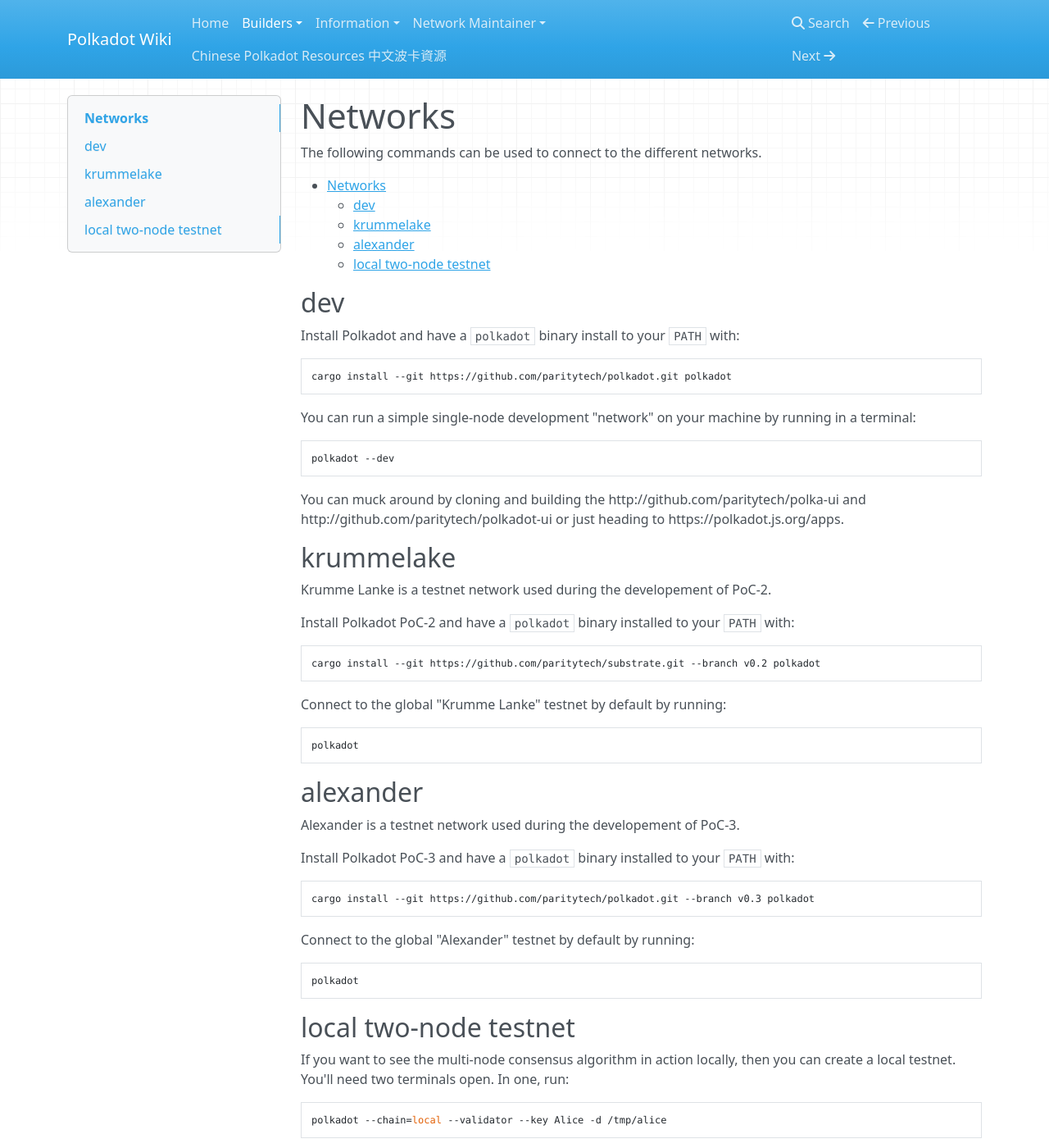
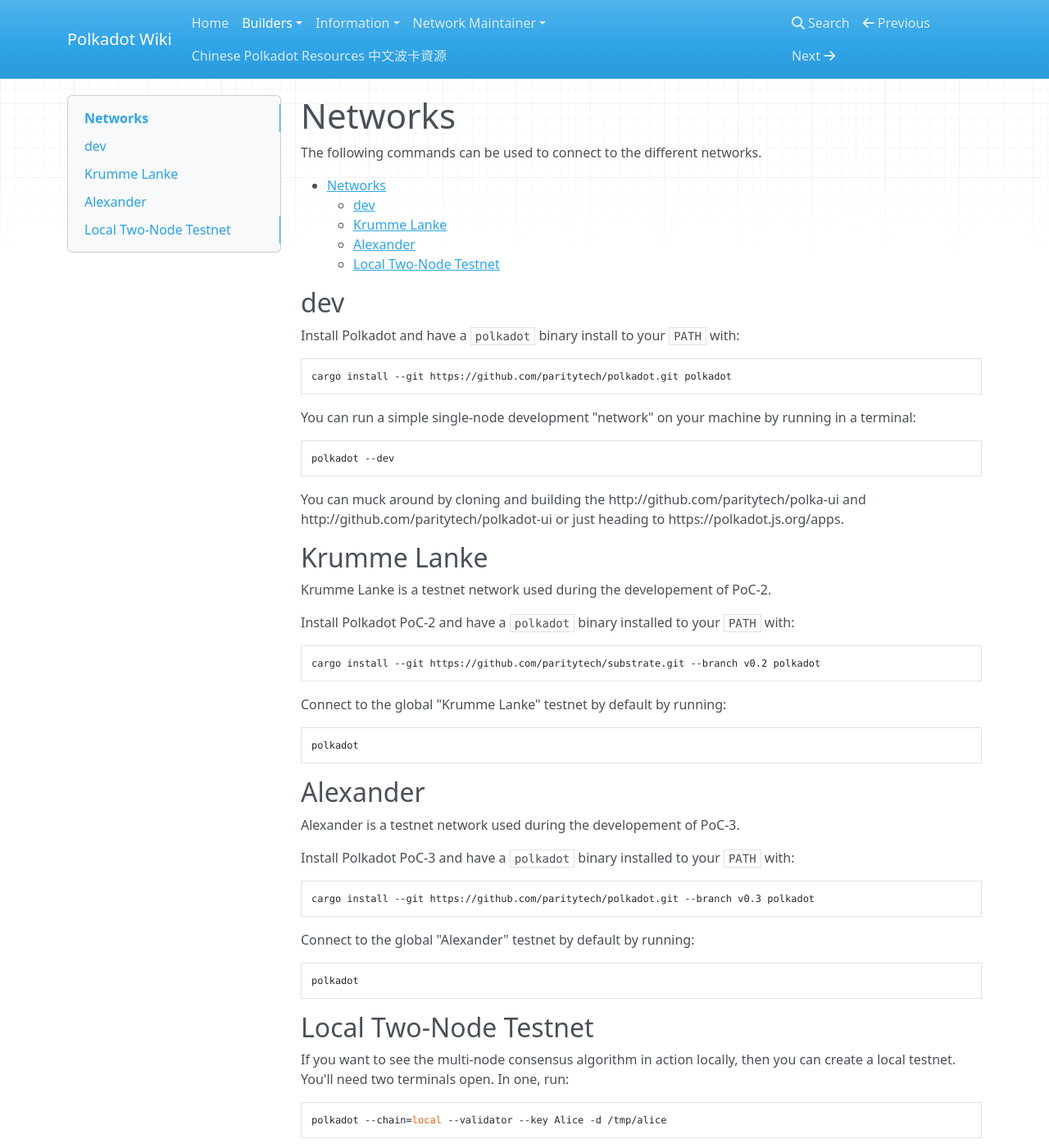
Before and after one commit to w3f/polkadot-wiki-old, an MkDocs documentation site: the page built from docs/polkadot/builders/networks.md, in a window 1280 px wide and 1400 px high. Shown: the whole window at 82% size. Built offline with MkDocs 1.6.1, drawn with Linux system fonts in a browser that asks for light colours; nearby versions of some CDN libraries.

Commit message:
Minor typo fixes

````diff
--- a/docs/polkadot/builders/networks.md
+++ b/docs/polkadot/builders/networks.md
@@ -20,7 +20,7 @@ polkadot --dev
 
 You can muck around by cloning and building the http://github.com/paritytech/polka-ui and http://github.com/paritytech/polkadot-ui or just heading to https://polkadot.js.org/apps.
 
-## krummelake
+## Krumme Lanke
 
 Krumme Lanke is a testnet network used during the developement of PoC-2.
 
@@ -36,7 +36,7 @@ Connect to the global "Krumme Lanke" testnet by default by running:
 polkadot
 ```
 
-## alexander
+## Alexander
 
 Alexander is a testnet network used during the developement of PoC-3.
 
@@ -52,7 +52,7 @@ Connect to the global "Alexander" testnet by default by running:
 polkadot
 ```
 
-## local two-node testnet
+## Local Two-Node Testnet
 
 If you want to see the multi-node consensus algorithm in action locally, then
 you can create a local testnet. You'll need two terminals open. In one, run:
````
Also changed, not shown: docs/polkadot/builders/smart_contracts.md (+2 -2 lines).
